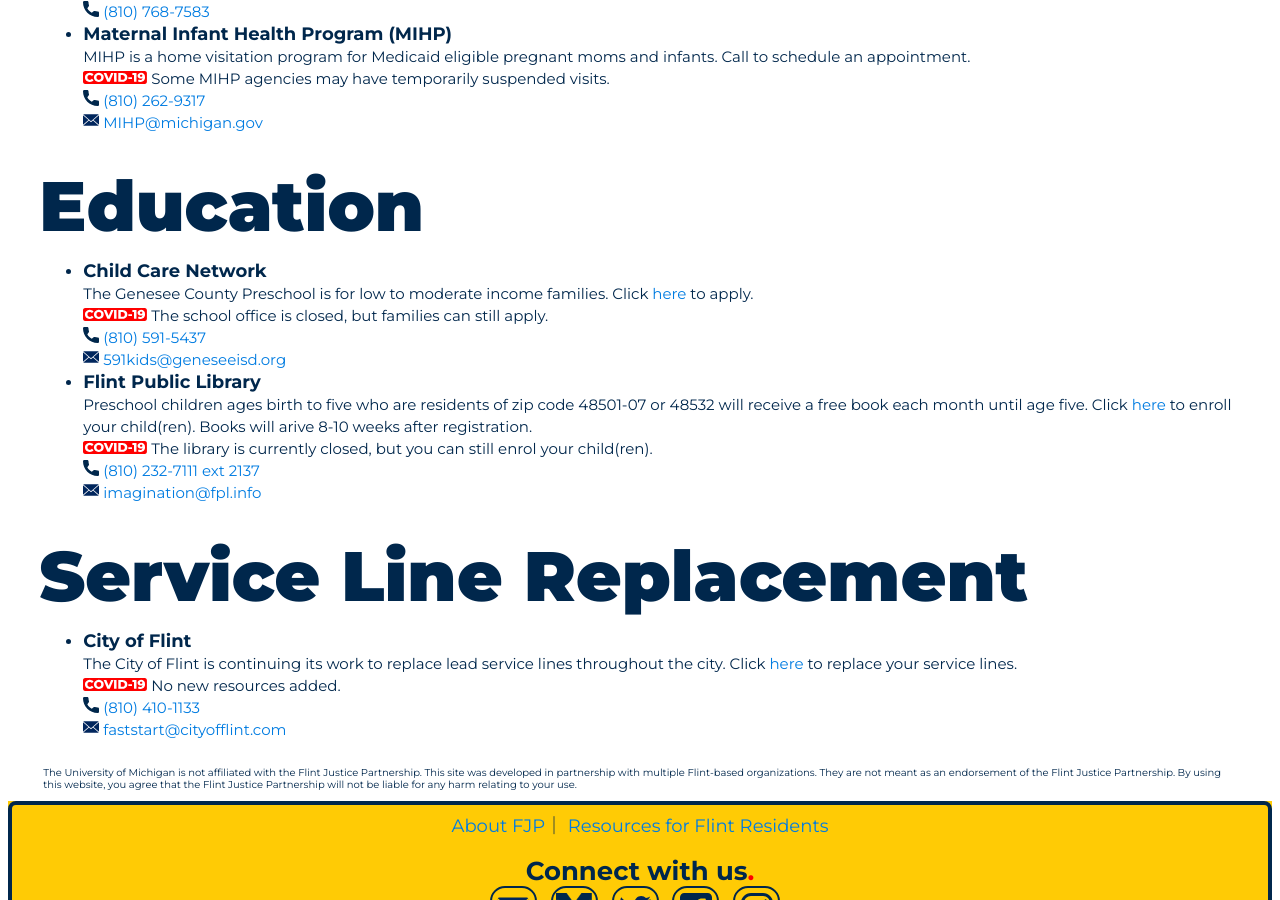
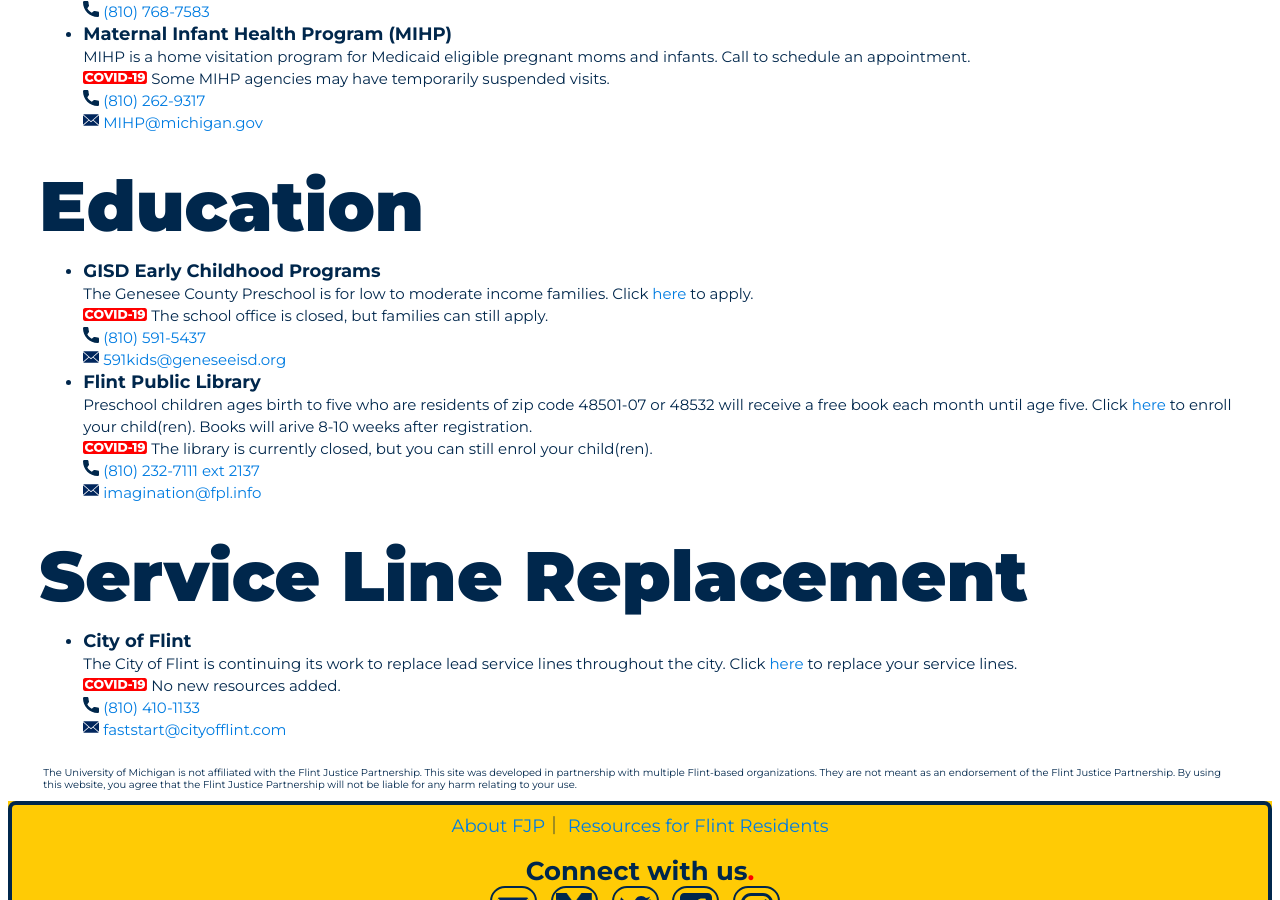
Before and after one commit to umichfjp/umichfjp.github.io, a Jekyll site: the page built from pages/resources.html, in a window 1280 px wide and 900 px high, scrolled down 3080 px. Built offline with Jekyll 4.4.1, drawn with Linux system fonts in a browser that asks for light colours.

Commit message:
Update resources.html

```diff
--- a/pages/resources.html
+++ b/pages/resources.html
@@ -224,7 +224,7 @@ title: Resources - FJP
         <ul>
         <h3>
           <li>
-            <b><big>Child Care Network</big></b>
+            <b><big>GISD Early Childhood Programs</big></b>
             <br />The Genesee County Preschool is for low to moderate income families. Click <a href="https://michiganpreschool.org/index.php" target="_blank">here</a> to apply.
             <br /><img src="https://umichfjp.github.io/assets/icons/covid.svg" alt="covid-19" style="width:64px;"> The school office is closed, but families can still apply.
             <br /><img src="https://umichfjp.github.io/assets/icons/phone.svg" alt="Phone" style="width:16px;"> <a href="tel:+1810-591-5437">(810) 591-5437</a>
```
